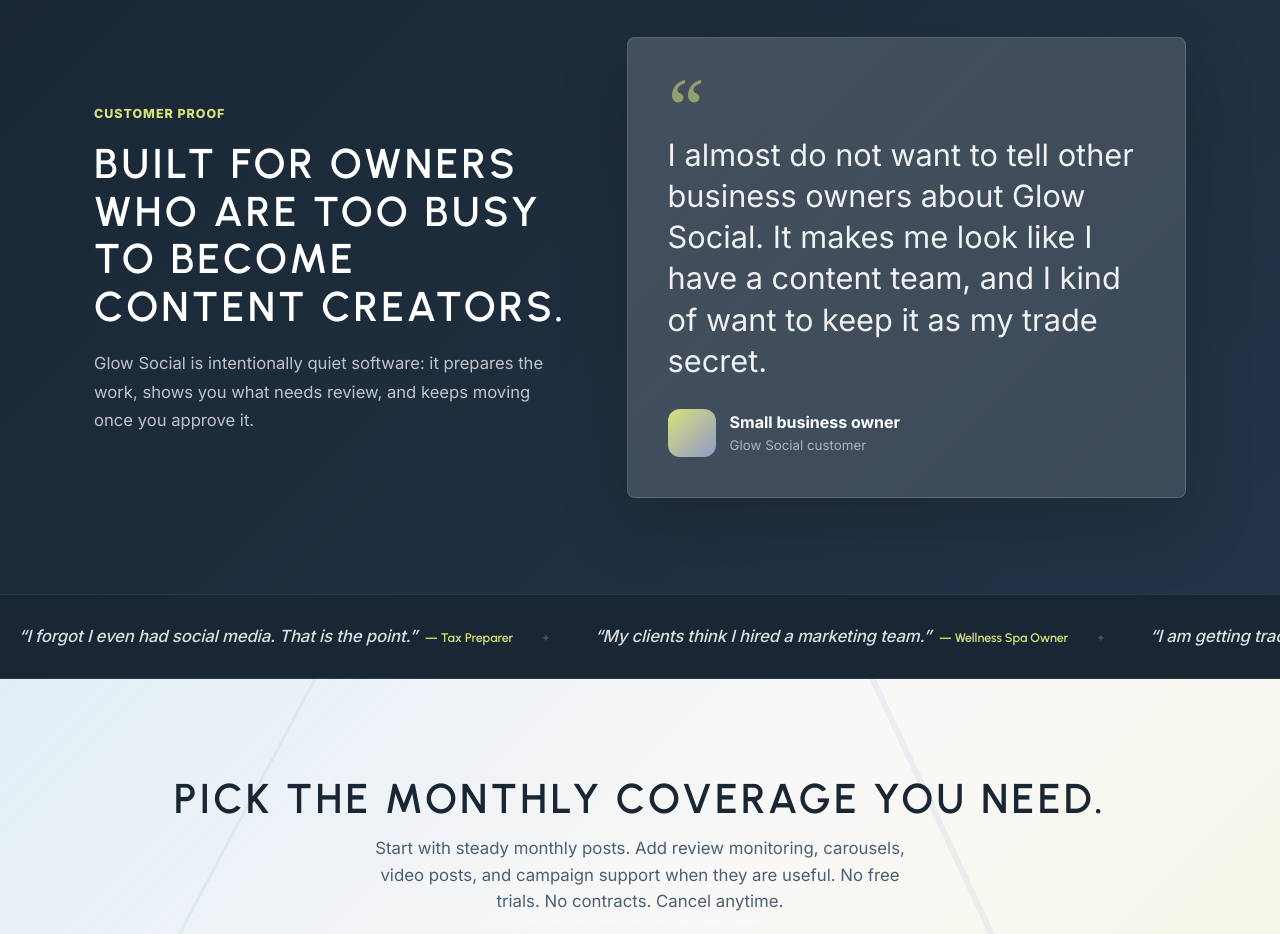
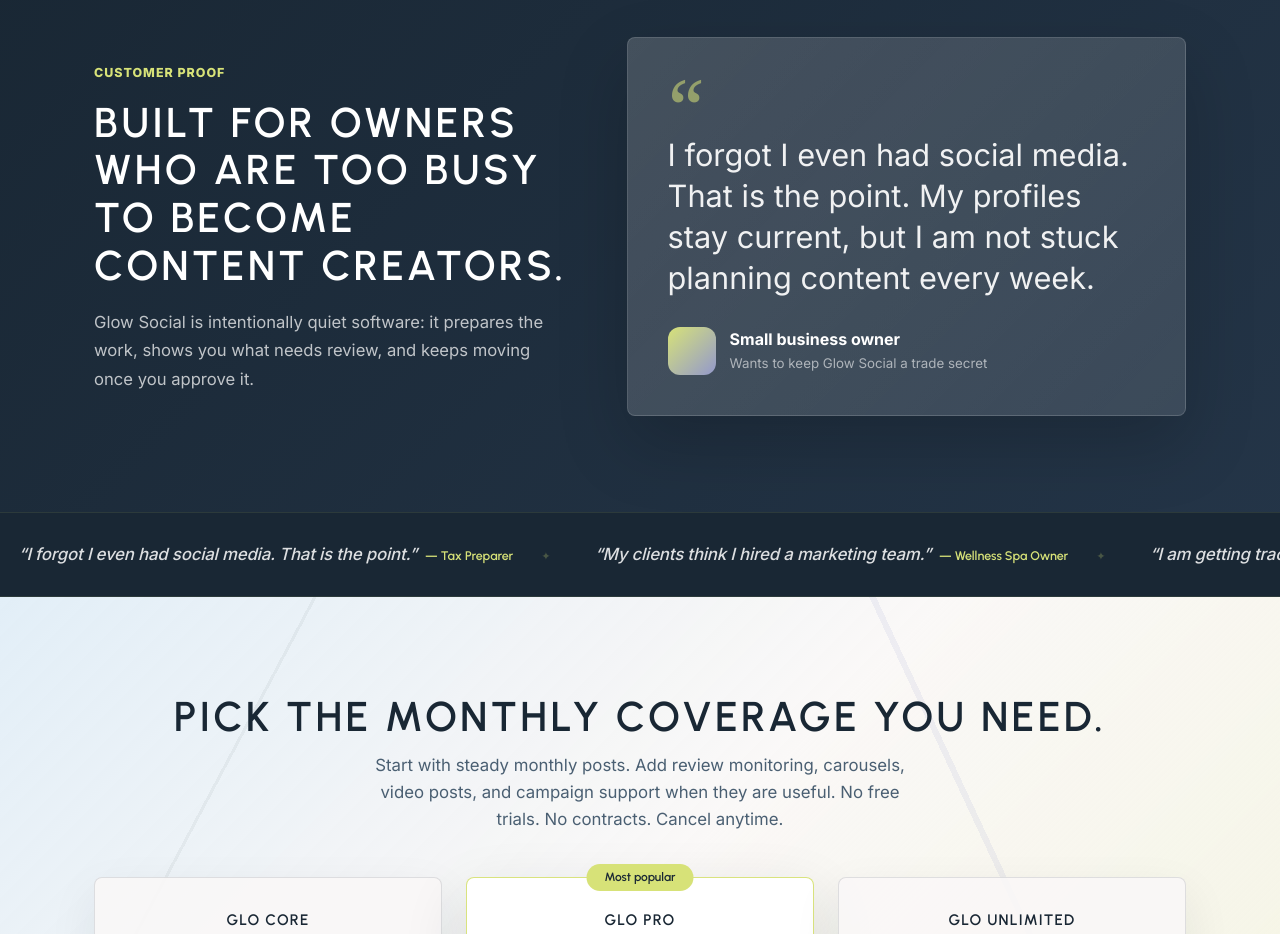
Before and after one commit to glowsocial/glowsocial.com, a Next.js app: page / in a window 1280 px wide. Shown: the part 4100-5034 px from the top of the page. Built offline with nearby package versions, Linux system fonts and the light colour scheme.

Commit message:
Adjust testimonial attribution

```diff
--- a/app/components/HomePageContent.js
+++ b/app/components/HomePageContent.js
@@ -324,14 +324,14 @@ function CustomerProof() {
         <blockquote className="proof-quote">
           <span aria-hidden="true">&ldquo;</span>
           <p>
-            I almost do not want to tell other business owners about Glow Social. It makes
-            me look like I have a content team, and I kind of want to keep it as my trade secret.
+            I forgot I even had social media. That is the point. My profiles stay current,
+            but I am not stuck planning content every week.
           </p>
           <footer>
             <div className="proof-avatar" aria-hidden="true" />
             <div>
               <strong>Small business owner</strong>
-              <small>Glow Social customer</small>
+              <small>Wants to keep Glow Social a trade secret</small>
             </div>
           </footer>
         </blockquote>
```
